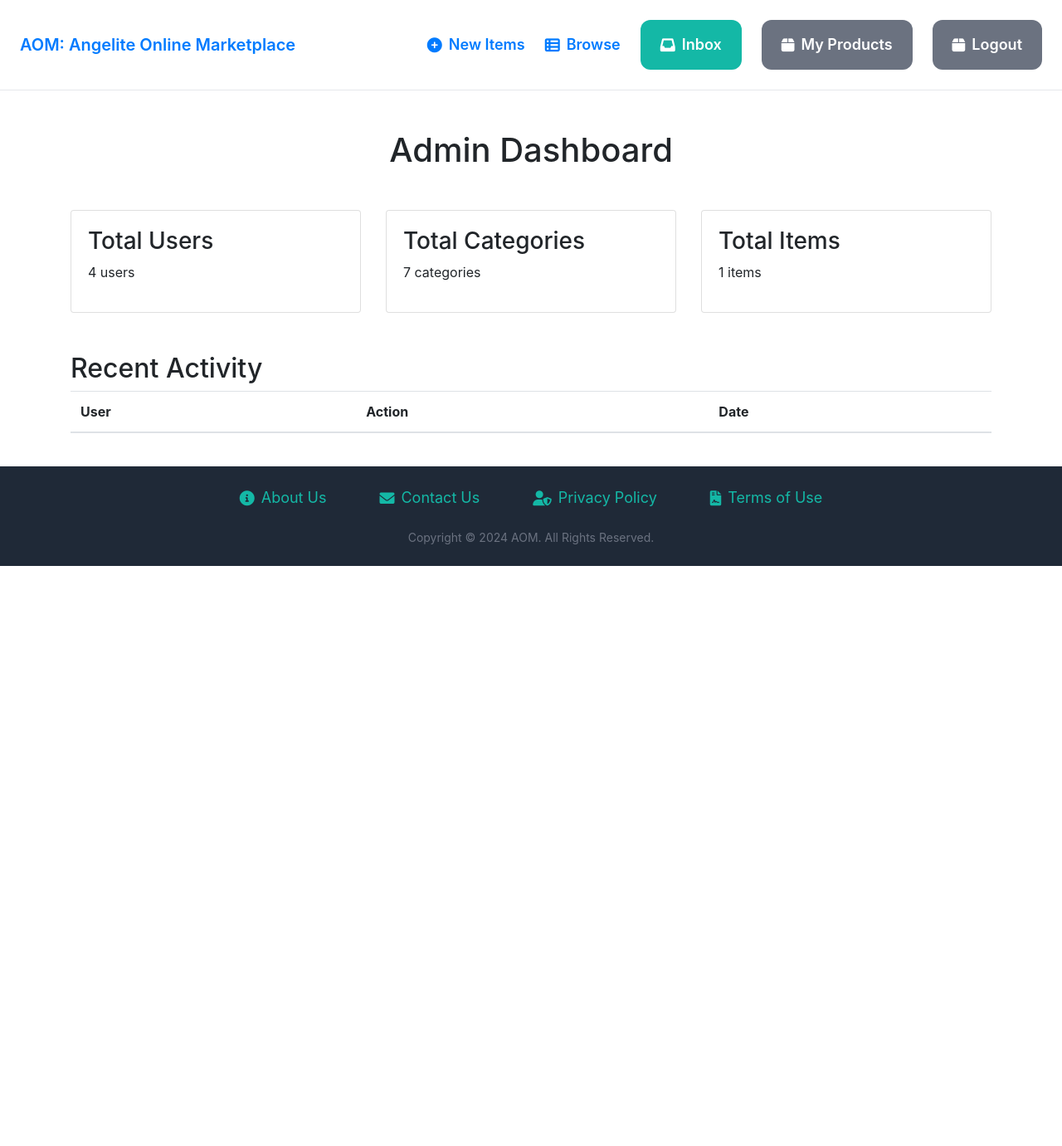
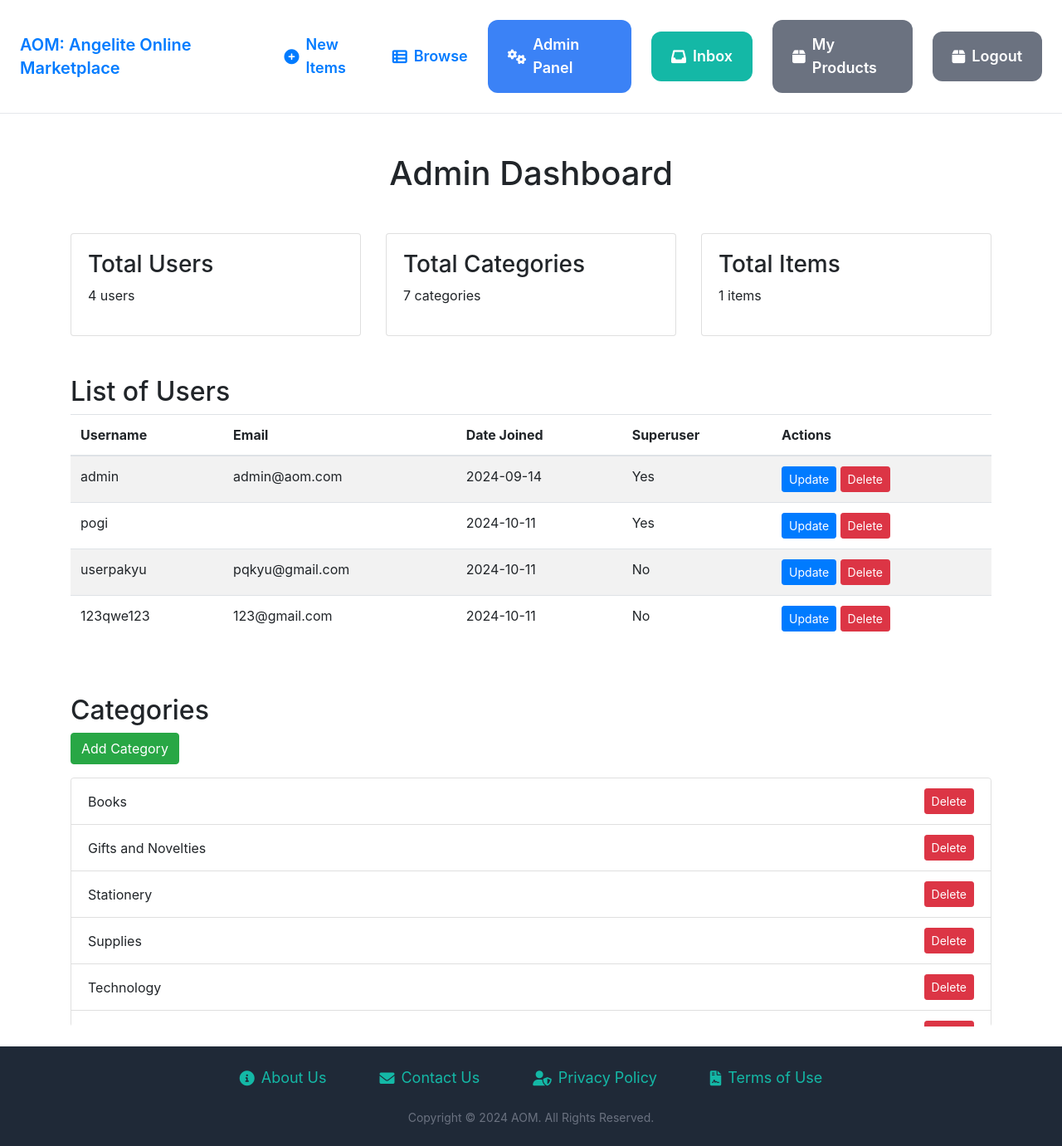
Before and after one commit to n33dm0n3y/marketplace, a Django app: page /admin-dashboard/ in a window 1280 px wide. Shown: the whole page at 83% size. Before the commit the page ends 682 px from the top, so only its background shows below. Run offline with Django 4.2, Linux system fonts and the light colour scheme; a user stored in the database is signed in; data comes from the database, SQL or seed files in the repository; both versions use the stored data as it was after the commit; data that the repository does not hold is empty; some libraries are stand-ins or nearby versions.

Commit message:
ADMIN PANNEL

```diff
--- a/core/admin.py
+++ b/core/admin.py
@@ -5,3 +5,4 @@ from .models import *
 
 
 admin.site.register(ContactModel)
+admin.site.register(ActivityLog)
--- /dev/null
+++ b/core/templates/core/admin_dashboard.html
@@ -0,0 +1,162 @@
+{% extends 'core/base.html' %}
+
+{% block title %}
+    Admin Dashboard
+{% endblock %}
+
+{% block content %}
+<link href="https://stackpath.bootstrapcdn.com/bootstrap/4.5.2/css/bootstrap.min.css" rel="stylesheet">
+
+<div class="container mt-4">
+    <h1 class="text-center">Admin Dashboard</h1>
+
+    <!-- Statistics section -->
+    <div class="row mt-5">
+        <div class="col-md-4">
+            <div class="card">
+                <div class="card-body">
+                    <h3>Total Users</h3>
+                    <p>{{ total_users }} users</p>
+                </div>
+            </div>
+        </div>
+        <div class="col-md-4">
+            <div class="card">
+                <div class="card-body">
+                    <h3>Total Categories</h3>
+                    <p>{{ total_categories }} categories</p>
+                </div>
+            </div>
+        </div>
+        <div class="col-md-4">
+            <div class="card">
+                <div class="card-body">
+                    <h3>Total Items</h3>
+                    <p>{{ total_items }} items</p>
+                </div>
+            </div>
+        </div>
+    </div>
+
+    <!-- Users list section -->
+    <div class="row mt-5">
+        <div class="col-md-12">
+            <h2>List of Users</h2>
+            <div class="table-responsive" style="max-height: 300px; overflow-y: auto;">
+                <table class="table table-striped">
+                    <thead>
+                        <tr>
+                            <th>Username</th>
+                            <th>Email</th>
+                            <th>Date Joined</th>
+                            <th>Superuser</th>
+                            <th>Actions</th>
+                        </tr>
+                    </thead>
+                    <tbody>
+                        {% for user in users %}
+                        <tr>
+                            <td>{{ user.username }}</td>
+                            <td>{{ user.email }}</td>
+                            <td>{{ user.date_joined|date:"Y-m-d" }}</td>
+                            <td>{% if user.is_superuser %}Yes{% else %}No{% endif %}</td>
+                            <td>
+                                <button class="btn btn-primary btn-sm" data-toggle="modal" data-target="#updateModal{{ user.id }}">Update</button>
+                                <form action="{% url 'core:delete_user' user.id %}" method="POST" style="display:inline;">
+                                    {% csrf_token %}
+                                    <button type="submit" class="btn btn-danger btn-sm" onclick="return confirm('Are you sure you want to delete this user?');">Delete</button>
+                                </form>
+                            </td>
+                        </tr>
+                        <div class="modal fade" id="updateModal{{ user.id }}" tabindex="-1" role="dialog" aria-labelledby="updateModalLabel{{ user.id }}" aria-hidden="true">
+                            <div class="modal-dialog" role="document">
+                                <div class="modal-content">
+                                    <div class="modal-header">
+                                        <h5 class="modal-title" id="updateModalLabel{{ user.id }}">Update User</h5>
+                                        <button type="button" class="close" data-dismiss="modal" aria-label="Close">
+                                            <span aria-hidden="true">&times;</span>
+                                        </button>
+                                    </div>
+                                    <form action="{% url 'core:update_user' user.id %}" method="POST">
+                                        {% csrf_token %}
+                                        <div class="modal-body">
+                                            <div class="form-group">
+                                                <label for="username">Username</label>
+                                                <input type="text" class="form-control" name="username" value="{{ user.username }}" required>
+                                            </div>
+                                            <div class="form-group">
+                                                <label for="email">Email</label>
+                                                <input type="email" class="form-control" name="email" value="{{ user.email }}" required>
+                                            </div>
+                                        </div>
+                                        <div class="modal-footer">
+                                            <button type="button" class="btn btn-secondary" data-dismiss="modal">Close</button>
+                                            <button type="submit" class="btn btn-primary">Update</button>
+                                        </div>
+                                    </form>
+                                </div>
+                            </div>
+                        </div>
+                        {% endfor %}
+                    </tbody>
+                </table>
+            </div>
+        </div>
+    </div>
+
+    <!-- Add Category Section -->
+    <div class="row mt-5">
+        <div class="col-md-12">
+            <h2>Categories</h2>
+            <button class="btn btn-success" data-toggle="modal" data-target="#addCategoryModal">Add Category</button>
+
+            <!-- Categories List -->
+            <ul class="list-group mt-3" style="max-height: 300px; overflow-y: auto;">
+                {% for category in categories %}
+                    <li class="list-group-item d-flex justify-content-between align-items-center">
+                        {{ category.name }}
+                        <form action="{% url 'core:delete_category' category.id %}" method="POST" style="display:inline;">
+                            {% csrf_token %}
+                            <button type="submit" class="btn btn-danger btn-sm" onclick="return confirm('Are you sure you want to delete this category?');">Delete</button>
+                        </form>
+                    </li>
+                {% endfor %}
+            </ul>
+
+            <!-- Add Category Modal -->
+            <div class="modal fade" id="addCategoryModal" tabindex="-1" role="dialog" aria-labelledby="addCategoryModalLabel" aria-hidden="true">
+                <div class="modal-dialog" role="document">
+                    <div class="modal-content">
+                        <div class="modal-header">
+                            <h5 class="modal-title" id="addCategoryModalLabel">Add New Category</h5>
+                            <button type="button" class="close" data-dismiss="modal" aria-label="Close">
+                                <span aria-hidden="true">&times;</span>
+                            </button>
+                        </div>
+                        <form action="{% url 'core:add_category' %}" method="POST">  <!-- Adjust the URL for the category creation -->
+                            {% csrf_token %}
+                            <div class="modal-body">
+                                <div class="form-group">
+                                    <label for="category_name">Category Name</label>
+                                    <input type="text" class="form-control" name="category_name" required>
+                                </div>
+                            </div>
+                            <div class="modal-footer">
+                                <button type="button" class="btn btn-secondary" data-dismiss="modal">Close</button>
+                                <button type="submit" class="btn btn-primary">Add Category</button>
+                            </div>
+                        </form>
+                    </div>
+                </div>
+            </div>
+        </div>
+    </div>
+
+</div>
+
+<!-- Bootstrap and jQuery scripts -->
+<script src="https://code.jquery.com/jquery-3.5.1.slim.min.js"></script>
+<script src="https://cdn.jsdelivr.net/npm/@popperjs/core@2.11.6/dist/umd/popper.min.js"></script>
+<script src="https://stackpath.bootstrapcdn.com/bootstrap/4.5.2/js/bootstrap.min.js"></script>
+
+{% endblock %}
--- a/core/templates/core/base.html
+++ b/core/templates/core/base.html
@@ -23,6 +23,11 @@
             </a>
 
             {% if request.user.is_authenticated %}
+                {% if request.user.is_superuser %}
+                    <a href="{% url 'core:admin_dashboard' %}" class="flex items-center px-6 py-3 text-lg font-semibold bg-blue-500 text-white rounded-xl hover:bg-blue-700">
+                        <i class="fas fa-cogs mr-2"></i> Admin Panel
+                    </a>
+                {% endif %}
                 <a href="{% url 'inbox:inbox' %}" class="flex items-center px-6 py-3 text-lg font-semibold bg-teal-500 text-white rounded-xl hover:bg-teal-700">
                     <i class="fas fa-inbox mr-2"></i> Inbox
                 </a>
--- a/core/templates/core/index.html
+++ b/core/templates/core/index.html
@@ -1,71 +1,13 @@
 {% extends 'core/base.html' %}
 
 {% block title %}
-    Admin Dashboard
+    User Dashboard
 {% endblock %}
 
 {% block content %}
 <link href="https://stackpath.bootstrapcdn.com/bootstrap/4.5.2/css/bootstrap.min.css" rel="stylesheet">
 
-{% if request.user.is_superuser and request.user.is_authenticated %}
-    <div class="container mt-4">
-        <h1 class="text-center">Admin Dashboard</h1>
-
-        <!-- Statistics section -->
-        <div class="row mt-5">
-            <div class="col-md-4">
-                <div class="card">
-                    <div class="card-body">
-                        <h3>Total Users</h3>
-                        <p>{{ total_users }} users</p>
-                    </div>
-                </div>
-            </div>
-            <div class="col-md-4">
-                <div class="card">
-                    <div class="card-body">
-                        <h3>Total Categories</h3>
-                        <p>{{ total_categories }} categories</p>
-                    </div>
-                </div>
-            </div>
-            <div class="col-md-4">
-                <div class="card">
-                    <div class="card-body">
-                        <h3>Total Items</h3>
-                        <p>{{ total_items }} items</p>
-                    </div>
-                </div>
-            </div>
-        </div>
-
-        <!-- Recent activity section -->
-        <div class="row mt-5">
-            <div class="col-md-12">
-                <h2>Recent Activity</h2>
-                <table class="table table-striped">
-                    <thead>
-                        <tr>
-                            <th>User</th>
-                            <th>Action</th>
-                            <th>Date</th>
-                        </tr>
-                    </thead>
-                    <tbody>
-                        {% for activity in recent_activities %}
-                        <tr>
-                            <td>{{ activity.user }}</td>
-                            <td>{{ activity.action }}</td>
-                            <td>{{ activity.timestamp }}</td>
-                        </tr>
-                        {% endfor %}
-                    </tbody>
-                </table>
-            </div>
-        </div>
-    </div>
-
-{% else %}
+{% if request.user.is_authenticated %}
     <!-- Content for non-admin users -->
     <div class="mt-6 px-6 py-12 bg-gray-100 rounded-xl">
         <h2 class="mb-10 text-3xl font-bold text-center">Categories</h2>
@@ -103,6 +45,8 @@
             {% endfor %}
         </div>
     </div>
+{% else %}
+    <p class="text-center">You do not have permission to view this content.</p>
 {% endif %}
 
 {% endblock %}
--- a/core/urls.py
+++ b/core/urls.py
@@ -8,7 +8,11 @@ app_name = 'core'
 urlpatterns = [
     path('', views.index, name='index'),
     path('admin-dashboard/', views.admin_dashboard, name='admin_dashboard'),
+    path('admin/user/delete/<int:user_id>/', views.delete_user, name='delete_user'),
+    path('admin/user/update/<int:user_id>/', views.update_user, name='update_user'),
+    path('add-category/', views.add_category, name='add_category'),
     path('contact/', views.contact, name='contact'),
+    path('admin/delete_category/<int:category_id>/', views.delete_category, name='delete_category'),  # Add this line
     path('privacy/', views.privacy, name='privacy'),
     path('term_use/', views.term_use, name='term_use'),
     path('about/', views.about, name='about'),
--- a/core/views.py
+++ b/core/views.py
@@ -6,23 +6,96 @@ from item.models import Category, Item
 from .forms import SignupForm
 from django.contrib.auth import logout
 from django.contrib.auth.decorators import user_passes_test
+from django.shortcuts import get_object_or_404, redirect
+from django.contrib import messages
 
 # Admin dashboard view
+
 def admin_dashboard(request):
-    if request.user.is_superuser:
-        total_users = User.objects.count()
+
+    if not request.user.is_superuser:
+        return redirect('core:index')
+
+    if request.user.is_superuser and request.user.is_authenticated:
+        users = User.objects.all()
+        total_users = users.count()
         total_categories = Category.objects.count()
         total_items = Item.objects.count()
+        recent_activities = ActivityLog.objects.order_by('-timestamp')[:10]
+        categories = Category.objects.all()  # Get all categories
 
-        recent_activities = ActivityLog.objects.order_by('-timestamp')[:10]
-
-        return render(request, 'core/index.html', {
+        return render(request, 'core/admin_dashboard.html', {
             'total_users': total_users,
+            'users': users,
             'total_categories': total_categories,
             'total_items': total_items,
             'recent_activities': recent_activities,
+            'categories': categories,  # Pass the list of categories to the template
         })
     return redirect('core:login')
+
+
+def add_category(request):
+    if not request.user.is_superuser:
+        return redirect('core:index')
+
+    if request.method == 'POST':
+        category_name = request.POST.get('category_name')
+        # Create a new category instance and save it to the database
+        new_category = Category(name=category_name)
+        new_category.save()
+        return redirect('core:admin_dashboard')  # Redirect back to the admin dashboard
+    return redirect('core:admin_dashboard')
+
+def delete_user(request, user_id):
+
+    if not request.user.is_superuser:
+        return redirect('core:index')
+
+
+    if request.user.is_superuser:
+        user = get_object_or_404(User, id=user_id)
+        user.delete()
+        messages.success(request, 'User deleted successfully.')
+    else:
+        messages.error(request, 'You do not have permission to delete users.')
+
+    return redirect('core:admin_dashboard')
+
+
+def delete_category(request, category_id):
+    if not request.user.is_superuser:
+        return redirect('core:index')
+
+    if request.user.is_superuser:
+        category = get_object_or_404(Category, id=category_id)
+        category.delete()
+    return redirect('core:admin_dashboard')
+
+def update_user(request, user_id):
+
+    if not request.user.is_superuser:
+        return redirect('core:index')
+
+
+    user = get_object_or_404(User, id=user_id)
+
+    if request.method == 'POST':
+        new_username = request.POST.get('username')
+        new_email = request.POST.get('email')
+
+        if request.user.is_superuser:
+            user.username = new_username
+            user.email = new_email
+            user.save()
+            messages.success(request, 'User updated successfully.')
+            return redirect('core:admin_dashboard')
+        else:
+            messages.error(request, 'You do not have permission to update users.')
+
+    return render(request, 'core/update_user.html', {'user': user})  # Render template for GET requests
+
+
 # Regular index view for all users
 def index(request):
     items = Item.objects.filter(is_sold=False)[:6]
```
Also changed, not shown: item/templates/item/detail.html (+7 -0 lines), item/views.py (+9 -5 lines), db.sqlite3, media/item_images/chicago.jpg (added), media/item_images/chicago_5eOjDK0.jpg (added), media/item_images/chicago_9S3Jm53.jpg (added), media/item_images/chicago_RTH9TCU.jpg (added), media/item_images/chicago_UvVh2U0.jpg (added), media/item_images/chicago_bw5HW5H.jpg (added), media/item_images/grilled-cheese.jpg (added).
